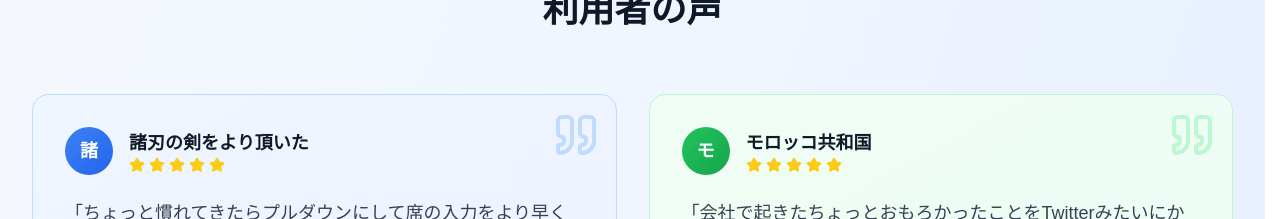
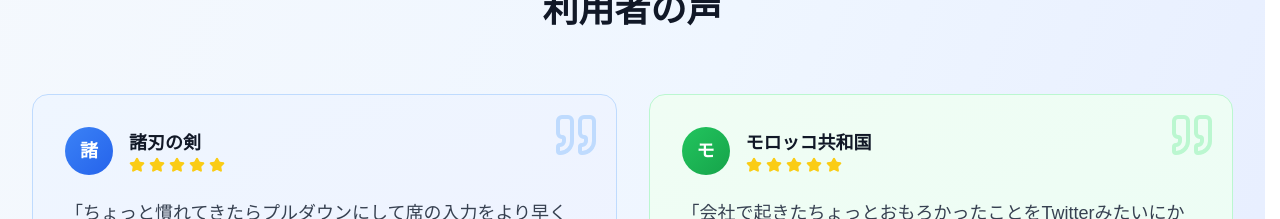
Before and after one commit to cmb-sy/real-time-seating-app, a Next.js app: page /about in a window 1280 px wide. Shown: the part 1500-1719 px from the top of the page. Built offline with nearby package versions, Linux system fonts and the light colour scheme; no server answers; the database is empty.

Commit message:
文言の変更

```diff
--- a/app/about/page.tsx
+++ b/app/about/page.tsx
@@ -216,7 +216,7 @@ export default function AboutPage() {
                     </div>
                     <div>
                       <h3 className="font-bold text-gray-900 text-lg">
-                        諸刃の剣をより頂いた
+                        諸刃の剣
                       </h3>
                       <div className="flex items-center gap-1">
                         {[...Array(5)].map((_, i) => (
```
